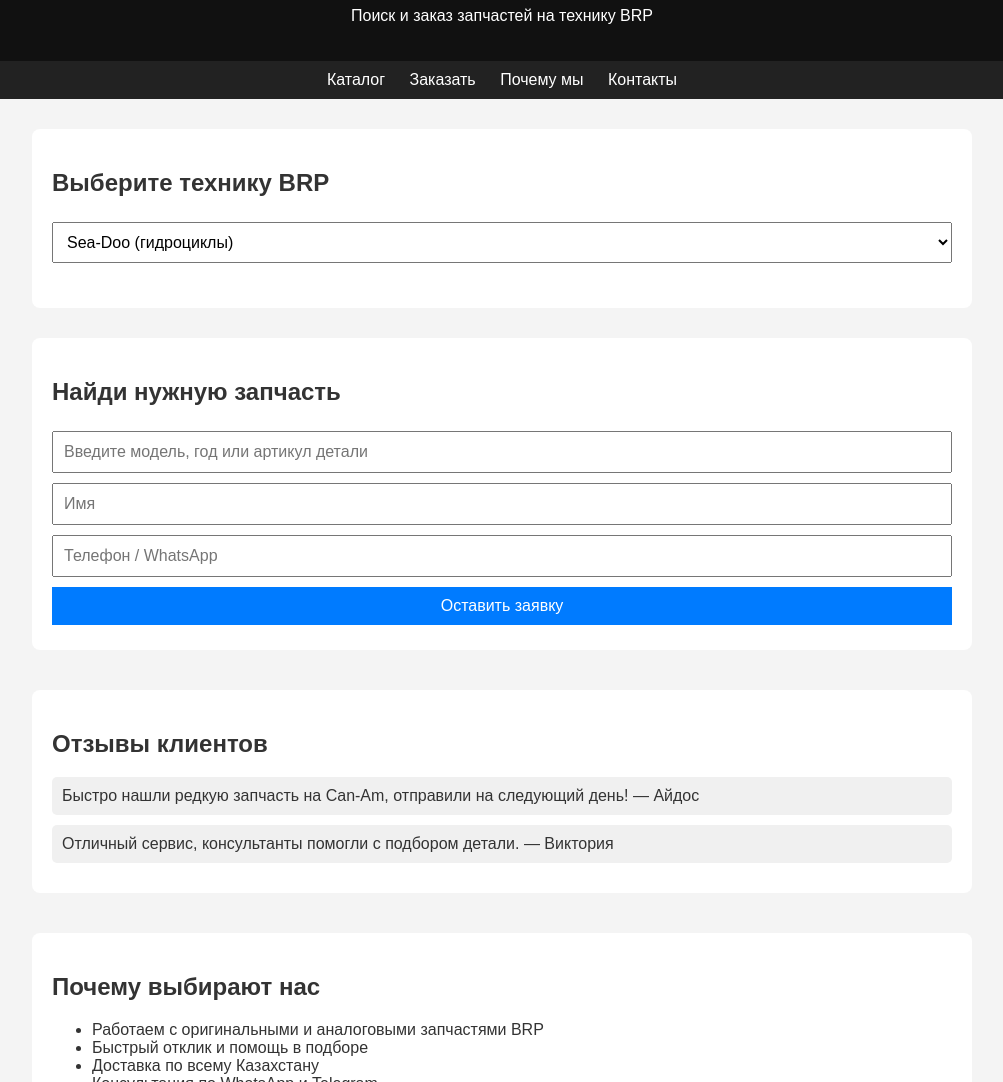
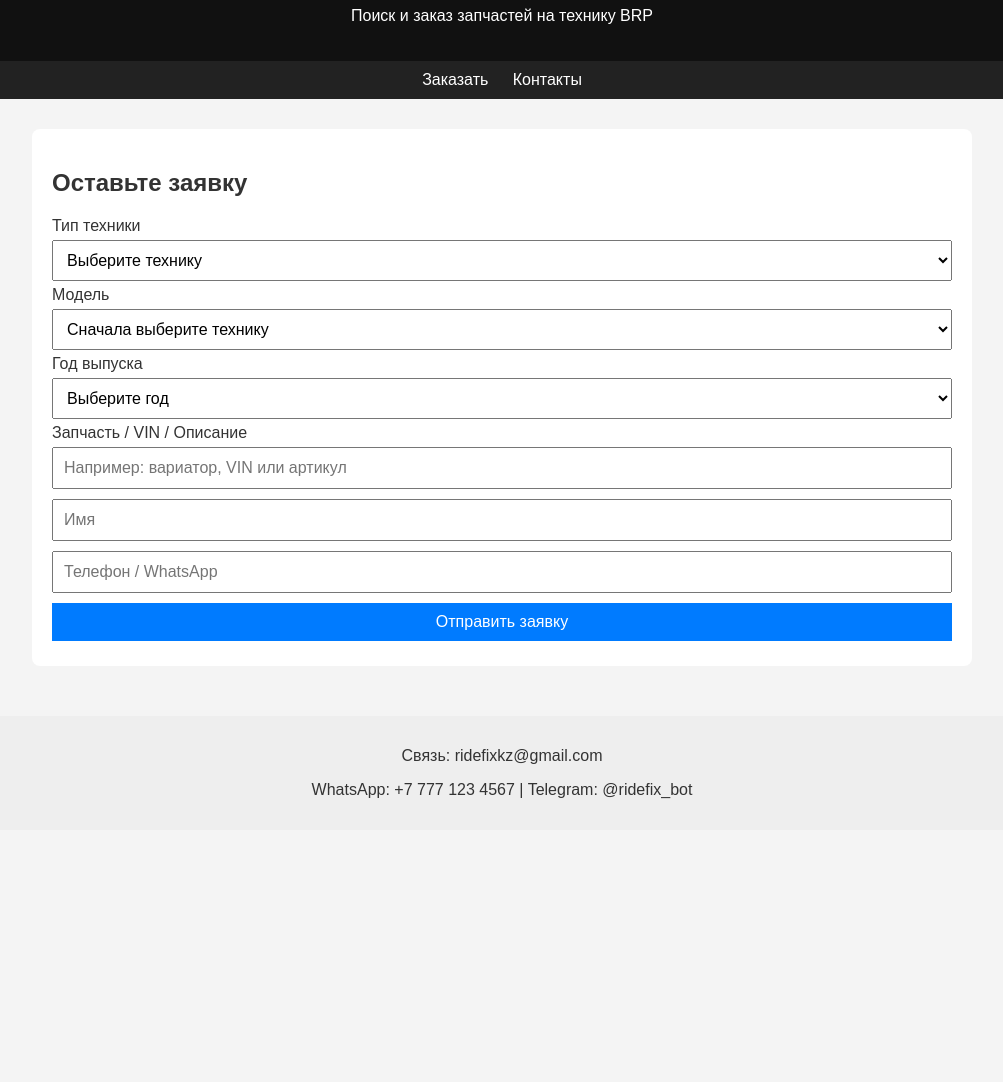
Before and after one commit to ridefixkz/ridefixkz, a plain HTML site: page index.html in a window 1280 px wide. Shown: the part 93-1175 px from the top of the page, without its empty margins (138-1141 px from the left). After the commit the page ends 923 px from the top, so only its background shows below. Drawn offline with Linux system fonts and the light colour scheme.

Commit message:
Update index.html

```diff
--- a/index.html
+++ b/index.html
@@ -1,3 +1,4 @@
+
 
 <!DOCTYPE html>
 <html lang="ru">
@@ -6,84 +7,18 @@
   <meta name="viewport" content="width=device-width, initial-scale=1.0" />
   <title>RideFix — Запчасти для BRP</title>
   <style>
-    body {
-      margin: 0;
-      font-family: Arial, sans-serif;
-      background-color: #f4f4f4;
-      color: #333;
-    }
-    header {
-      background-color: #111;
-      color: white;
-      padding: 20px;
-      text-align: center;
-    }
-    nav {
-      background: #222;
-      color: #fff;
-      padding: 10px;
-      text-align: center;
-    }
-    nav a {
-      color: #fff;
-      margin: 0 10px;
-      text-decoration: none;
-    }
-    .container {
-      max-width: 900px;
-      margin: 30px auto;
-      padding: 20px;
-      background: white;
-      border-radius: 8px;
-    }
-    input, select, button {
-      padding: 10px;
-      font-size: 16px;
-      margin: 5px 0;
-      width: 100%;
-      box-sizing: border-box;
-    }
-    button {
-      background-color: #007bff;
-      color: white;
-      border: none;
-      cursor: pointer;
-    }
-    button:hover {
-      background-color: #0056b3;
-    }
-    footer {
-      text-align: center;
-      padding: 15px;
-      background: #eee;
-      margin-top: 50px;
-    }
-    .models {
-      margin: 20px 0;
-    }
-    .whatsapp-icon, .telegram-icon {
-      width: 24px;
-      height: 24px;
-      vertical-align: middle;
-      margin-left: 5px;
-    }
-    .reviews, .why {
-      margin-top: 40px;
-    }
-    .review {
-      background: #f0f0f0;
-      padding: 10px;
-      margin-bottom: 10px;
-      border-radius: 5px;
-    }
+    body { margin: 0; font-family: Arial, sans-serif; background-color: #f4f4f4; color: #333; }
+    header { background-color: #111; color: white; padding: 20px; text-align: center; }
+    nav { background: #222; color: #fff; padding: 10px; text-align: center; }
+    nav a { color: #fff; margin: 0 10px; text-decoration: none; }
+    .container { max-width: 900px; margin: 30px auto; padding: 20px; background: white; border-radius: 8px; }
+    input, select, button { padding: 10px; font-size: 16px; margin: 5px 0; width: 100%; box-sizing: border-box; }
+    button { background-color: #007bff; color: white; border: none; cursor: pointer; }
+    button:hover { background-color: #0056b3; }
+    footer { text-align: center; padding: 15px; background: #eee; margin-top: 50px; }
     @media (max-width: 600px) {
-      header h1 {
-        font-size: 24px;
-      }
-      nav a {
-        display: block;
-        margin: 10px 0;
-      }
+      header h1 { font-size: 24px; }
+      nav a { display: block; margin: 10px 0; }
     }
   </style>
 </head>
@@ -94,58 +29,72 @@
   </header>
 
   <nav>
-    <a href="#catalog">Каталог</a>
     <a href="#order">Заказать</a>
-    <a href="#why">Почему мы</a>
     <a href="#contacts">Контакты</a>
   </nav>
 
-  <div class="container" id="catalog">
-    <h2>Выберите технику BRP</h2>
-    <div class="models">
-      <select>
-        <option>Sea-Doo (гидроциклы)</option>
-        <option>Ski-Doo (снегоходы)</option>
-        <option>Can-Am (квадроциклы)</option>
-        <option>Lynx (снегоходы)</option>
+  <div class="container" id="order">
+    <h2>Оставьте заявку</h2>
+    <form action="https://formspree.io/f/mldjaajn" method="POST">
+      <label for="type">Тип техники</label>
+      <select id="type" name="type" required onchange="updateModels()">
+        <option value="">Выберите технику</option>
+        <option value="Sea-Doo">Sea-Doo</option>
+        <option value="Can-Am">Can-Am</option>
+        <option value="Ski-Doo">Ski-Doo</option>
+        <option value="Lynx">Lynx</option>
       </select>
-    </div>
-  </div>
 
-  <div class="container" id="order">
-    <h2>Найди нужную запчасть</h2>
-    <form action="https://formspree.io/f/mldjaajn" method="POST">
-      <input type="text" name="part" placeholder="Введите модель, год или артикул детали" required />
+      <label for="model">Модель</label>
+      <select id="model" name="model" required>
+        <option value="">Сначала выберите технику</option>
+      </select>
+
+      <label for="year">Год выпуска</label>
+      <select name="year" required>
+        <option value="">Выберите год</option>
+        <script>
+          for (let y = 2024; y >= 2005; y--) {
+            document.write(`<option value="${y}">${y}</option>`);
+          }
+        </script>
+      </select>
+
+      <label for="part">Запчасть / VIN / Описание</label>
+      <input type="text" name="part" placeholder="Например: вариатор, VIN или артикул" required />
+
       <input type="text" name="name" placeholder="Имя" required />
       <input type="text" name="phone" placeholder="Телефон / WhatsApp" required />
-      <button type="submit">Оставить заявку</button>
+      <button type="submit">Отправить заявку</button>
     </form>
-  </div>
-
-  <div class="container reviews">
-    <h2>Отзывы клиентов</h2>
-    <div class="review">Быстро нашли редкую запчасть на Can-Am, отправили на следующий день! — Айдос</div>
-    <div class="review">Отличный сервис, консультанты помогли с подбором детали. — Виктория</div>
-  </div>
-
-  <div class="container why" id="why">
-    <h2>Почему выбирают нас</h2>
-    <ul>
-      <li>Работаем с оригинальными и аналоговыми запчастями BRP</li>
-      <li>Быстрый отклик и помощь в подборе</li>
-      <li>Доставка по всему Казахстану</li>
-      <li>Консультация по WhatsApp и Telegram</li>
-    </ul>
   </div>
 
   <footer id="contacts">
     <p>Связь: ridefixkz@gmail.com</p>
-    <p>
-      WhatsApp: +7 777 123 4567
-      <img src="https://upload.wikimedia.org/wikipedia/commons/6/6b/WhatsApp.svg" class="whatsapp-icon" />
-      Telegram: @ridefix_bot
-      <img src="https://upload.wikimedia.org/wikipedia/commons/8/82/Telegram_logo.svg" class="telegram-icon" />
-    </p>
+    <p>WhatsApp: +7 777 123 4567 | Telegram: @ridefix_bot</p>
   </footer>
+
+  <script>
+    const models = {
+      "Sea-Doo": ["Spark", "GTI", "GTR", "GTX", "RXT", "Wake", "FishPro"],
+      "Can-Am": ["Outlander", "Renegade", "Maverick", "Traxter", "Commander"],
+      "Ski-Doo": ["MXZ", "Renegade", "Summit", "Expedition", "Backcountry"],
+      "Lynx": ["Boondocker", "Xtrim", "49 Ranger", "Rave", "Commander"]
+    };
+
+    function updateModels() {
+      const type = document.getElementById("type").value;
+      const modelSelect = document.getElementById("model");
+      modelSelect.innerHTML = '<option value="">Выберите модель</option>';
+      if (models[type]) {
+        models[type].forEach(m => {
+          const opt = document.createElement("option");
+          opt.value = m;
+          opt.innerText = m;
+          modelSelect.appendChild(opt);
+        });
+      }
+    }
+  </script>
 </body>
 </html>
```
